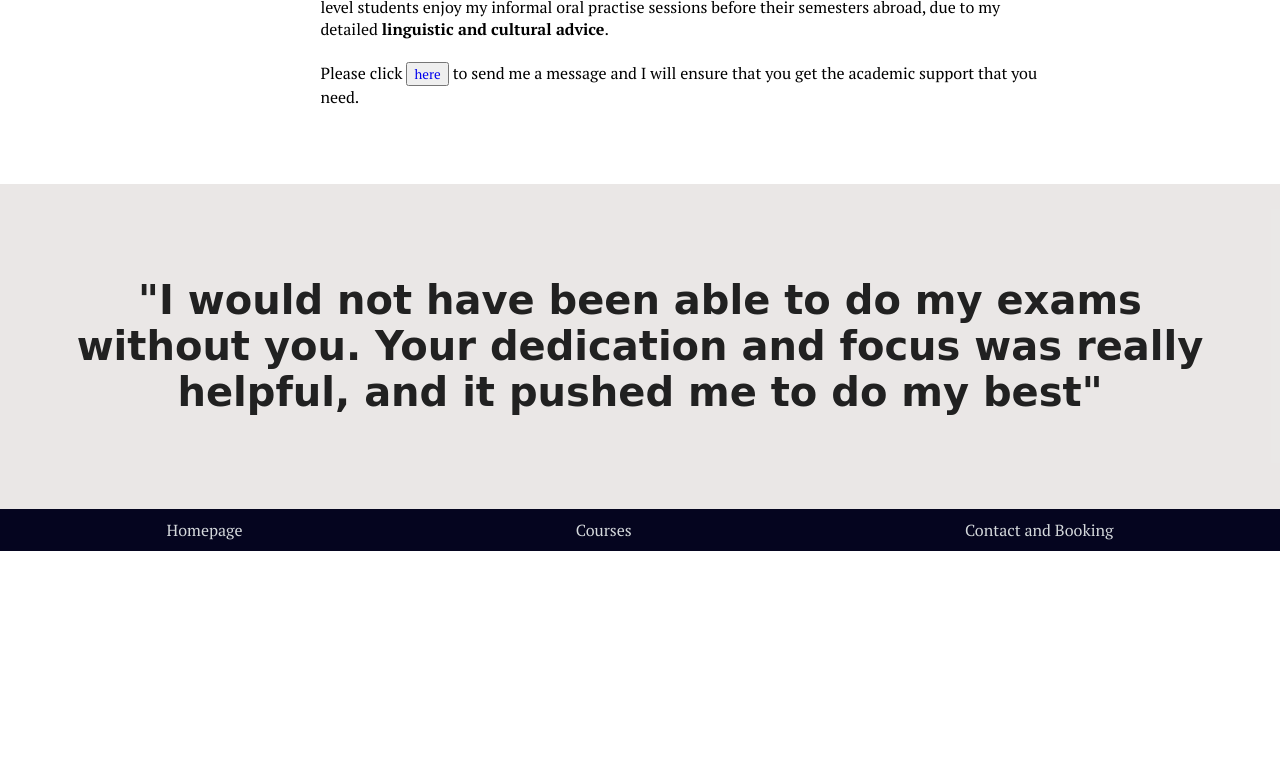
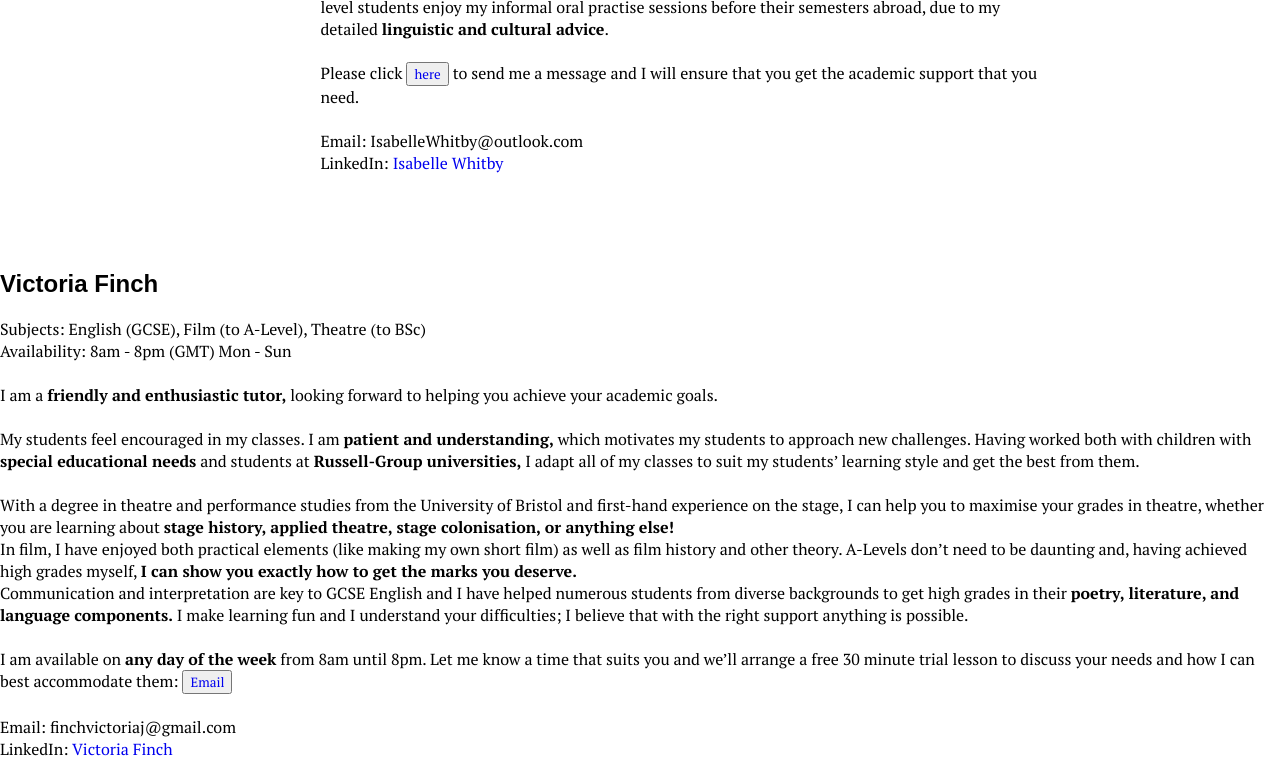
Before and after one commit to isabellewhitby/IsabelleWhitbyTutoring, a plain HTML site: page Our Team.html in a window 1280 px wide. Shown: the part 1062-1836 px from the top of the page. Before the commit the page ends 1613 px from the top, so only its background shows below. Drawn offline with Linux system fonts and the light colour scheme; a web font is replaced by a local one.

Commit message:
Update Our Team.html
Victoria update - team

```diff
--- a/Our Team.html
+++ b/Our Team.html
@@ -49,7 +49,7 @@
             <p>
                 Subjects: Maths, French
                 <br>
-                Availability: 8am - 8pm (GMT) Mon-Sun
+                Availability: 8am - 8pm (GMT) Mon, Tue, Wed, Fri, Sat
                 <br><br>
                 Students enjoy my encouraging attitude and they feel confident going into their exams due to my <strong>linear teaching style</strong>. <br> Less-confident students prefer me to strip their course down to the basics but top-achievers come to me for <strong>experience-based advice</strong> on how to achieve the top grades, find the best study resources, find gaps in their knowledge, and ensure the marks that they deserve. <br> I always work as hard as my students do and I provide a <strong>summary of the content covered and relevant practise questions</strong> to help my students organise their work and ensure they get the most out of my sessions.
                 <br><br>
@@ -58,10 +58,42 @@
                 I am <strong>fluent in French</strong>, having completed a year of my degree at <strong>Sorbonne University</strong>, Paris, and I currently reside in France. As a result, I have an impressive understanding of both <strong>formal and conversational French</strong>, as well as French culture. <br> I have tutored GCSE and A-Level French by following the <strong>AQA and WJEC syllabuses</strong> but university-level students enjoy my informal oral practise sessions before their semesters abroad, due to my detailed <strong>linguistic and cultural advice</strong>.
                 <br><br>
                 Please click <button><a href=mailto:IsabelleWhitby@outlook.com>here</a></button> to send me a message and I will ensure that you get the academic support that you need.
+                <br><br>
+                Email: IsabelleWhitby@outlook.com
+                <br>
+                LinkedIn: <a href="https://www.linkedin.com/in/isabelle-whitby-2a0477194/">Isabelle Whitby</a>
             </p>
         </div>
     </section>
-     <section class = "Giovanna">
+    <section class="Victoria">
+        <div>
+            <h1>
+                Victoria Finch
+            </h1>
+            <p>
+                Subjects: English (GCSE), Film (to A-Level), Theatre (to BSc)
+                <br>
+                Availability: 8am - 8pm (GMT) Mon - Sun
+                <br><br>
+                I am a <strong>friendly and enthusiastic tutor,</strong> looking forward to helping you achieve your academic goals.
+                <br><br>
+                My students feel encouraged in my classes. I am <strong>patient and understanding,</strong> which motivates my students to approach new challenges. Having worked both with children with <strong>special educational needs</strong> and students at <strong>Russell-Group universities,</strong> I adapt all of my classes to suit my students’ learning style and get the best from them.
+                <br><br>
+                With a degree in theatre and performance studies from the University of Bristol and first-hand experience on the stage, I can help you to maximise your grades in theatre, whether you are learning about <strong>stage history, applied theatre, stage colonisation, or anything else!</strong>
+                <br>
+                In film, I have enjoyed both practical elements (like making my own short film) as well as film history and other theory. A-Levels don’t need to be daunting and, having achieved high grades myself, <strong>I can show you exactly how to get the marks you deserve.</strong> <br>
+                Communication and interpretation are key to GCSE English and I have helped numerous students from diverse backgrounds to get high grades in their <strong>poetry, literature, and language components.</strong> I make learning fun and I understand your difficulties; I believe that with the right support anything is possible.
+                <br><br>
+                I am available on <strong>any day of the week</strong> from 8am until 8pm. Let me know a time that suits you and we’ll arrange a free 30 minute trial lesson to discuss your needs and how I can best accommodate them: <button><a href=mailto:finchvictoriaj@gmail.com>Email</a></button>
+                <br><br>
+                Email: finchvictoriaj@gmail.com
+                <br>
+                LinkedIn: <a href="https://www.linkedin.com/in/victoria-finch-80a7a0344/">Victoria Finch</a>
+            </p>
+        </div>
+        <img src="Images/Victoria.jpg" alt="Victoria">
+    </section>
+    <section class = "Quote-Team">
         <div>
             <h1 class="quote">"I would not have been able to do my exams without you. Your dedication and focus was really helpful, and it pushed me to do my best"</h1>
         </div>
```
